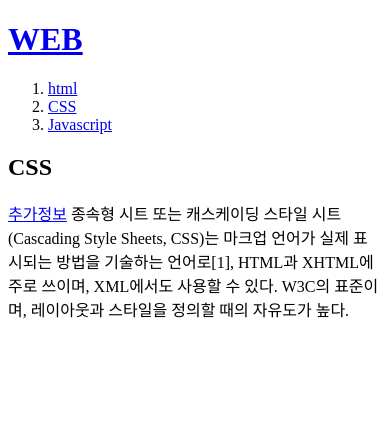
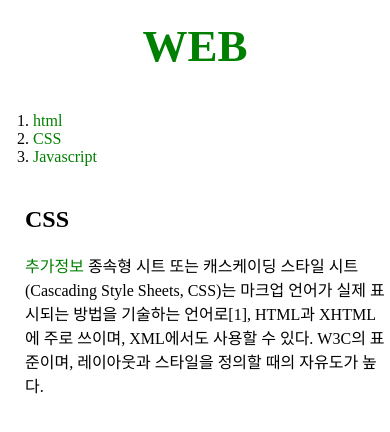
Before and after one commit to tkandpf1234/web1, a plain HTML site: page 2.html in a window 390 px wide. Drawn offline with Linux system fonts and the light colour scheme.

Commit message:
Add files via upload

```diff
--- a/2.html
+++ b/2.html
@@ -3,18 +3,23 @@
 <head>
   <title>WEB - CSS</title>
   <meta charset="utf-8">
+  <link rel="stylesheet" href="style.css">
 </head>
 
 <body>
   <h1><a href="index.html">WEB</a></h1>
+    <div id="andpf">
       <ol>
         <li><a href="1.html">html</a></li>
         <li><a href="2.html">CSS</a></li>
         <li><a href="3.html">Javascript</a></li>
       </ol>
+     <div id="rltk">
        <h2>CSS</h2>
        <p><a href="https://www.w3schools.com/css/default.asp" target="_blank" title="CSS specification">추가정보</a>
          종속형 시트 또는 캐스케이딩 스타일 시트(Cascading Style Sheets, CSS)는 마크업 언어가 실제 표시되는 방법을 기술하는 언어로[1], HTML과 XHTML에 주로 쓰이며, XML에서도 사용할 수 있다. W3C의 표준이며, 레이아웃과 스타일을 정의할 때의 자유도가 높다.
        </p>
+     </div>
+   </div>
 </body>
 </html>
--- /dev/null
+++ b/style.css
@@ -0,0 +1,40 @@
+body {
+  margin:0;
+}
+a{
+  color:green;
+  text-decoration: none;
+}
+h1{
+  font-size:45px;
+  text-align:center;
+  border-bottom:1px solid gray;
+  margin:0;
+  padding:20px;
+}
+ol {
+  border-right:1px solid gray;
+  width:100px;
+  margin:0;
+  padding:20px;
+}
+#andpf {
+  display:grid;
+  grid-template-columns: 150px 1fr;
+}
+#andpf ol {
+  padding-left:33px;
+}
+#andpf #rltk {
+  padding-left:25px;
+}
+@media(max-width:600px){
+  #andpf {
+    display:block;
+  }
+  ol {
+    border-right:none;
+  }
+  h1{
+    border-bottom:none;
+    }
```
Also changed, not shown: box.html (added, +21 -0 lines), grid.html (added, +24 -0 lines), media.html (added, +23 -0 lines). Lines whose indentation alone changed are shown as unchanged.
